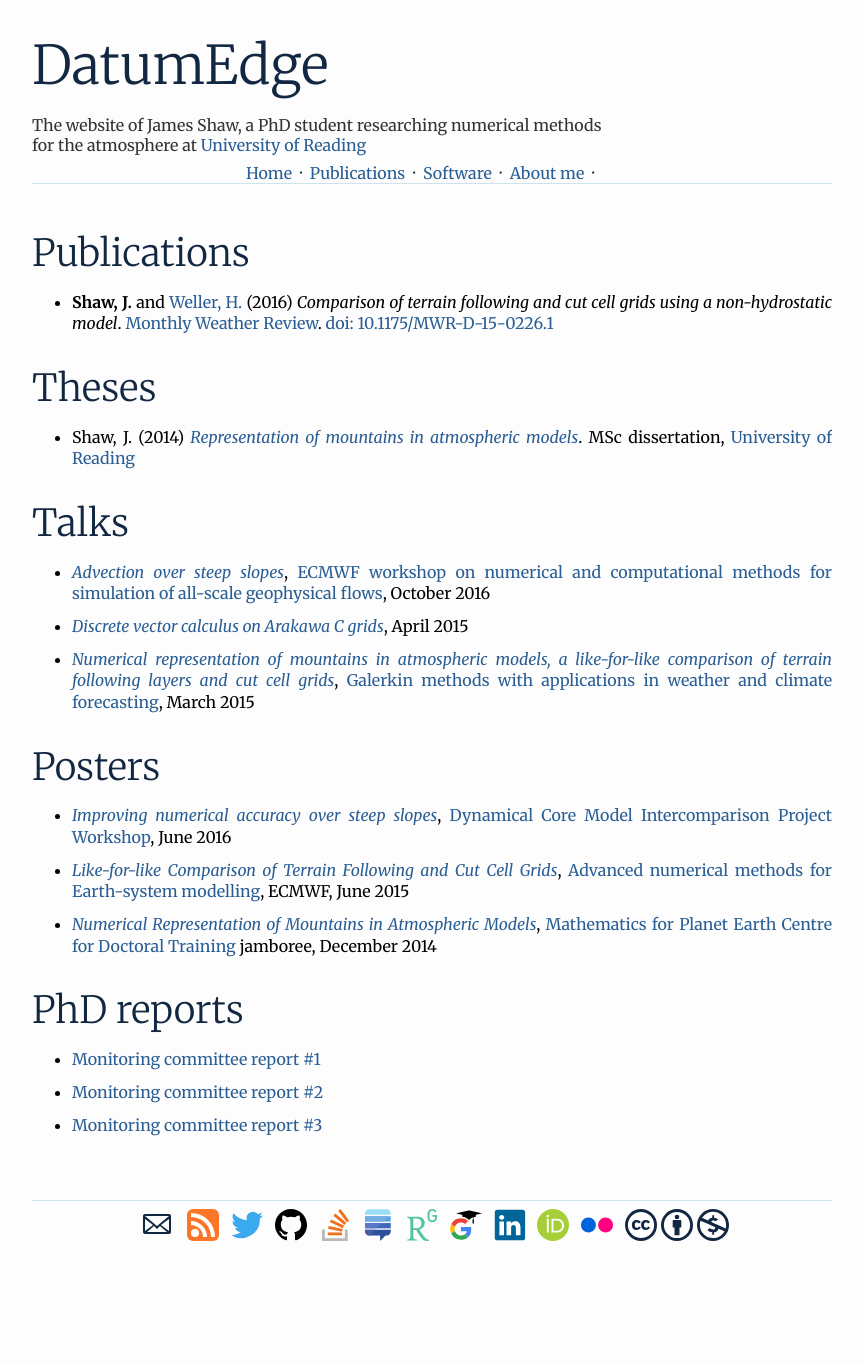
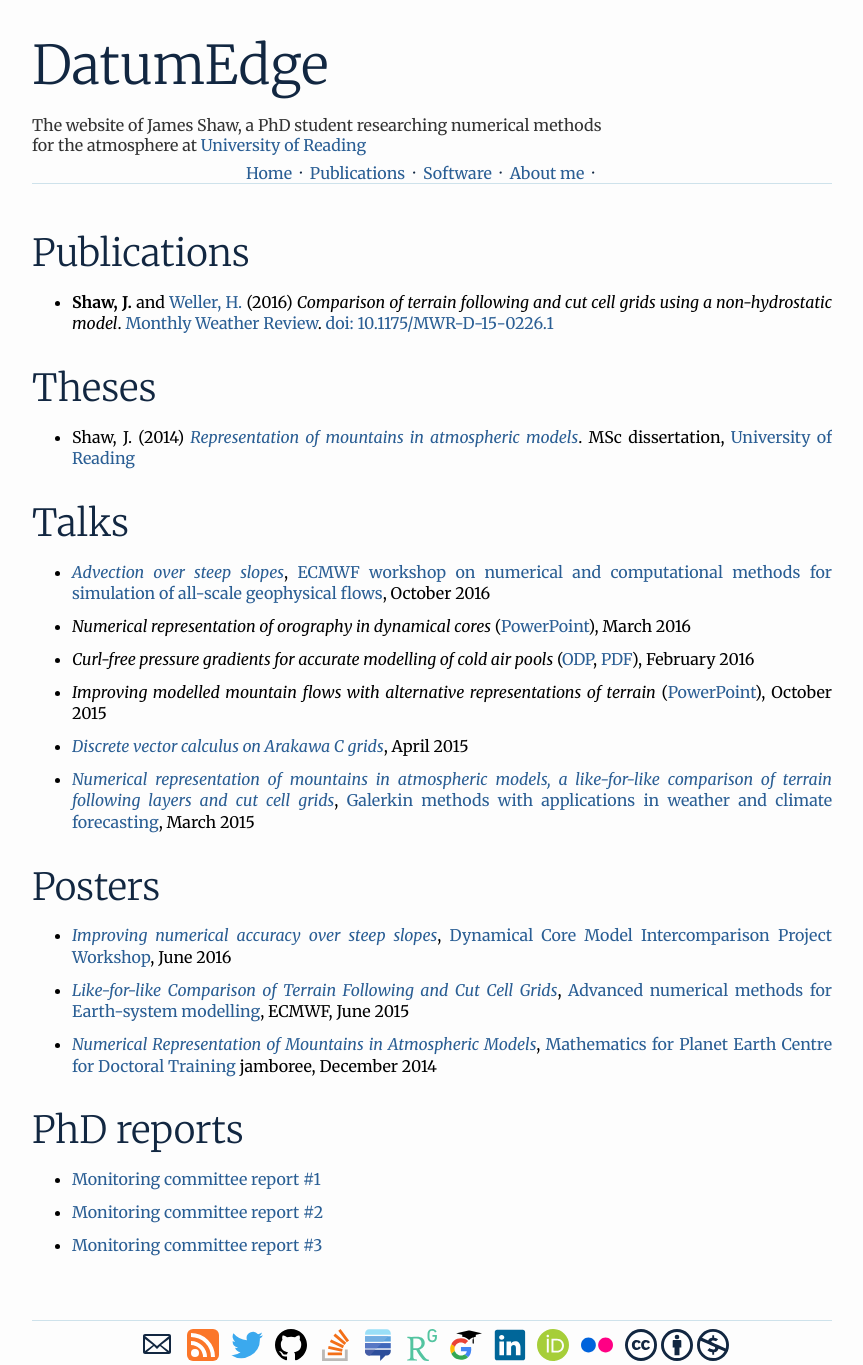
Before and after one commit to hertzsprung/hertzsprung.github.io, a Jekyll site: the page built from publications/index.html, in a window 1280 px wide. Shown: the whole page, without its empty margins (208-1071 px from the left). Built offline with Jekyll 4.4.1, drawn with Linux system fonts in a browser that asks for light colours; comment, search, counter and statistics services are not loaded; before the commit the page ends 1245 px from its top, so only the background shows below that.

Commit message:
add talks

```diff
--- a/publications/index.html
+++ b/publications/index.html
@@ -15,7 +15,10 @@ layout: default
 <h1>Talks</h1>
 <ul>
   <li><a href="../ecmwfnumerics2016"><em>Advection over steep slopes</em></a>, <a href="http://www.ecmwf.int/en/learning/workshops-and-seminars/workshop-numerical-and-computational-methods-simulation-all-scale-geophysical-flows">ECMWF workshop on numerical and computational methods for simulation of all-scale geophysical flows</a>, October 2016</li>
-  <li><a href="discrete-vector-calculus-c-grid.pdf"><em>Discrete vector calculus on Arakawa C grids</em></a>, April 2015</li>
+  <li><em>Numerical representation of orography in dynamical cores</em> (<a href="../talks/quo-vadis2015.pptx">PowerPoint</a>), March 2016</li>
+  <li><em>Curl-free pressure gradients for accurate modelling of cold air pools</em> (<a href="../talks/mesoscale2015.odp">ODP</a>, <a href="../talks/mesoscale2015.pdf">PDF</a>), February 2016</li>
+  <li><em>Improving modelled mountain flows with alternative representations of terrain</em> (<a href="../talks/hhh2015.pptx">PowerPoint</a>), October 2015</li>
+  <li><a href="../talks/discrete-vector-calculus-c-grid.pdf"><em>Discrete vector calculus on Arakawa C grids</em></a>, April 2015</li>
   <li><em><a href="http://www.icms.org.uk/downloads/Galerkin/Shaw.pdf">Numerical representation of mountains in atmospheric models, a like-for-like comparison of terrain following layers and cut cell grids</a></em>, <a href="http://www.icms.org.uk/workshop.php?id=334">Galerkin methods with applications in weather and climate forecasting</a>, March 2015</li>
 </ul>
 
```
Also changed, not shown: 6 other files.
